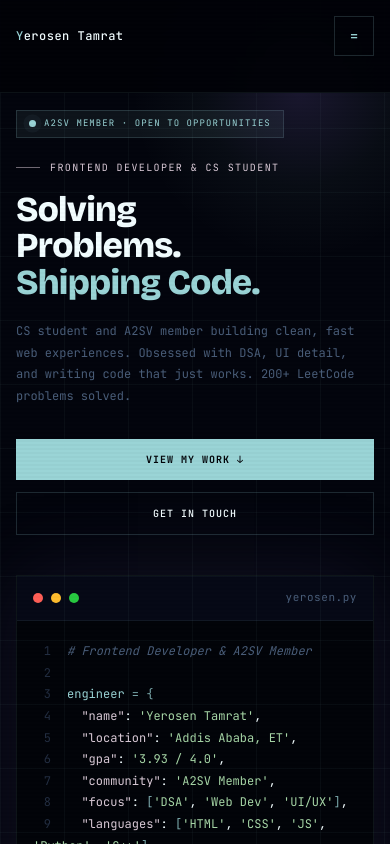
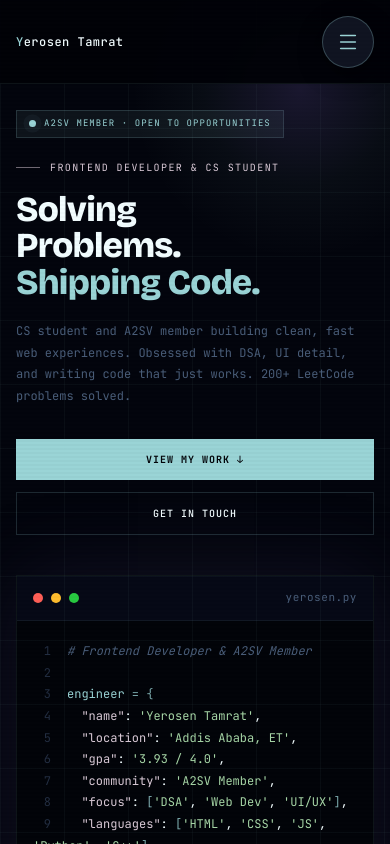
Before and after one commit to yerosentamrat63/Yerosen_Tamrat_portfolio, a Next.js app: page / in a window 390 px wide. Shown: the top 844 px of the page. Built offline with nearby package versions, Linux system fonts and the light colour scheme.

Commit message:
Add glassy mobile fluid navigation

```diff
--- a/components/Nav.tsx
+++ b/components/Nav.tsx
@@ -1,5 +1,6 @@
 "use client";
 import { useEffect, useState } from "react";
+import FluidMenu from "@/components/ui/fluid-menu";
 
 const links = [
   { href: "#about",     label: "ABOUT"     },
@@ -11,10 +12,11 @@ const links = [
 
 export default function Nav() {
   const [active, setActive] = useState("");
-  const [open, setOpen] = useState(false);
+  const [scrolled, setScrolled] = useState(false);
 
   useEffect(() => {
     const handler = () => {
+      setScrolled(window.scrollY > 8);
       const sections = document.querySelectorAll("section[id]");
       let cur = "";
       sections.forEach(s => {
@@ -26,35 +28,25 @@ export default function Nav() {
     return () => window.removeEventListener("scroll", handler);
   }, []);
 
-  useEffect(() => {
-    const onResize = () => {
-      if (window.innerWidth >= 768) setOpen(false);
-    };
-    window.addEventListener("resize", onResize);
-    return () => window.removeEventListener("resize", onResize);
-  }, []);
-
   const linkClass = (href: string) =>
     `font-mono text-[11px] font-medium tracking-[0.1em] no-underline transition-colors duration-200 ${
       active === href.slice(1) ? "text-accent" : "text-[#4a5e7a] hover:text-accent"
     }`;
 
   return (
-    <nav className="fixed top-0 left-0 right-0 z-[1000] border-b border-[rgba(154,212,214,0.08)] bg-[rgba(2,3,8,0.94)] backdrop-blur-xl animate-fade-in">
-      <div className="mx-auto flex w-full max-w-[1440px] items-center justify-between px-4 py-4 sm:px-6 lg:px-12">
-        <div className="font-mono text-[12px] font-medium tracking-[0.04em] sm:text-[13px]">
+    <nav className="fixed top-0 left-0 right-0 z-[1000] animate-fade-in bg-transparent">
+      <div
+        aria-hidden="true"
+        className={`pointer-events-none absolute inset-0 border-b bg-[rgba(2,3,8,0.94)] backdrop-blur-xl transition-[background-color,border-color,backdrop-filter] duration-500 ease-in-out ${scrolled ? "border-[rgba(154,212,214,0.07)] bg-[rgba(2,3,8,0.52)] backdrop-blur-lg md:border-[rgba(154,212,214,0.08)] md:bg-[rgba(2,3,8,0.94)] md:backdrop-blur-xl" : "border-[rgba(154,212,214,0.08)]"}`}
+      />
+      <div className="relative z-10 mx-auto flex w-full max-w-[1440px] items-center justify-between px-4 py-4 sm:px-6 lg:px-12">
+        <a href="#hero" className="font-mono text-[12px] font-medium tracking-[0.04em] text-[#f2fdff] no-underline sm:text-[13px]">
           <span className="text-accent">Y</span>erosen Tamrat
+        </a>
+
+        <div className="md:hidden">
+          <FluidMenu active={active} />
         </div>
-
-        <button
-          type="button"
-          onClick={() => setOpen(prev => !prev)}
-          className="inline-flex h-10 w-10 items-center justify-center border border-[rgba(154,212,214,0.18)] text-accent md:hidden"
-          aria-label="Toggle navigation menu"
-          aria-expanded={open}
-        >
-          {open ? "X" : "="}
-        </button>
 
         <ul className="hidden list-none gap-6 lg:gap-9 md:flex">
           {links.map(l => (
@@ -67,23 +59,6 @@ export default function Nav() {
         </ul>
       </div>
 
-      <ul
-        className={`overflow-hidden border-t border-[rgba(154,212,214,0.08)] px-4 pb-3 pt-2 transition-all duration-200 sm:px-6 md:hidden ${
-          open ? "max-h-[320px] opacity-100" : "max-h-0 border-t-0 p-0 opacity-0"
-        }`}
-      >
-        {links.map(l => (
-          <li key={l.href} className="py-2">
-            <a
-              href={l.href}
-              onClick={() => setOpen(false)}
-              className={linkClass(l.href)}
-            >
-              {l.label}
-            </a>
-          </li>
-        ))}
-      </ul>
     </nav>
   );
 }
--- /dev/null
+++ b/components/ui/fluid-menu.tsx
@@ -0,0 +1,82 @@
+"use client";
+
+import { useEffect, useRef, useState } from "react";
+import {
+  Code2,
+  FolderKanban,
+  GraduationCap,
+  House,
+  Mail,
+  UserRound,
+  X,
+  Menu as MenuIcon,
+} from "lucide-react";
+
+const items = [
+  { href: "#hero", label: "Home", Icon: House },
+  { href: "#about", label: "About", Icon: UserRound },
+  { href: "#skills", label: "Skills", Icon: Code2 },
+  { href: "#projects", label: "Projects", Icon: FolderKanban },
+  { href: "#education", label: "Education", Icon: GraduationCap },
+  { href: "#contact", label: "Contact", Icon: Mail },
+];
+
+export default function FluidMenu({ active }: { active: string }) {
+  const [isExpanded, setIsExpanded] = useState(false);
+  const menuRef = useRef<HTMLDivElement>(null);
+
+  useEffect(() => {
+    const onPointerDown = (event: PointerEvent) => {
+      if (!menuRef.current?.contains(event.target as Node)) setIsExpanded(false);
+    };
+    const onKeyDown = (event: KeyboardEvent) => {
+      if (event.key === "Escape") setIsExpanded(false);
+    };
+
+    document.addEventListener("pointerdown", onPointerDown);
+    document.addEventListener("keydown", onKeyDown);
+    return () => {
+      document.removeEventListener("pointerdown", onPointerDown);
+      document.removeEventListener("keydown", onKeyDown);
+    };
+  }, []);
+
+  return (
+    <div ref={menuRef} className="relative h-[52px] w-[52px]" data-expanded={isExpanded}>
+      {items.map(({ href, label, Icon }, index) => (
+        <a
+          key={href}
+          href={href}
+          aria-label={label}
+          aria-current={active === href.slice(1) ? "location" : undefined}
+          tabIndex={isExpanded ? 0 : -1}
+          onClick={() => setIsExpanded(false)}
+          className={`absolute right-0 top-0 z-40 flex h-[52px] w-[52px] items-center justify-center rounded-full border border-[rgba(154,212,214,0.2)] bg-[#101421] text-accent shadow-[0_8px_24px_rgba(0,0,0,0.35)] transition-[transform,opacity,background-color,color] duration-300 ease-[cubic-bezier(0.4,0,0.2,1)] hover:bg-[rgba(154,212,214,0.14)] hover:text-[#f2fdff] ${active === href.slice(1) ? "ring-1 ring-accent/60" : ""}`}
+          style={{
+            transform: `translateY(${isExpanded ? (index + 1) * 44 : 0}px) scale(${isExpanded ? 1 : 0.88})`,
+            opacity: isExpanded ? 1 : 0,
+            pointerEvents: isExpanded ? "auto" : "none",
+            transitionDelay: isExpanded ? `${index * 24}ms` : `${(items.length - index - 1) * 18}ms`,
+          }}
+        >
+          <Icon size={20} strokeWidth={1.7} aria-hidden="true" />
+        </a>
+      ))}
+
+      <button
+        type="button"
+        onClick={() => setIsExpanded((expanded) => !expanded)}
+        className="relative z-50 flex h-[52px] w-[52px] items-center justify-center rounded-full border border-[rgba(154,212,214,0.28)] bg-[#101421] text-accent shadow-[0_8px_24px_rgba(0,0,0,0.35)] transition-colors hover:bg-[rgba(154,212,214,0.12)]"
+        aria-label={isExpanded ? "Close navigation menu" : "Open navigation menu"}
+        aria-expanded={isExpanded}
+      >
+        <span className={`absolute transition-all duration-300 ${isExpanded ? "rotate-90 scale-0 opacity-0" : "rotate-0 scale-100 opacity-100"}`}>
+          <MenuIcon size={22} strokeWidth={1.7} aria-hidden="true" />
+        </span>
+        <span className={`absolute transition-all duration-300 ${isExpanded ? "rotate-0 scale-100 opacity-100" : "-rotate-90 scale-0 opacity-0"}`}>
+          <X size={22} strokeWidth={1.7} aria-hidden="true" />
+        </span>
+      </button>
+    </div>
+  );
+}
--- a/package.json
+++ b/package.json
@@ -10,6 +10,7 @@
   },
   "dependencies": {
     "framer-motion": "^12.36.0",
+    "lucide-react": "^1.55.0",
     "next": "14.2.5",
     "react": "^18",
     "react-dom": "^18"
```
Also changed, not shown: 1 other file (tests, documents, lock files or other folders).
